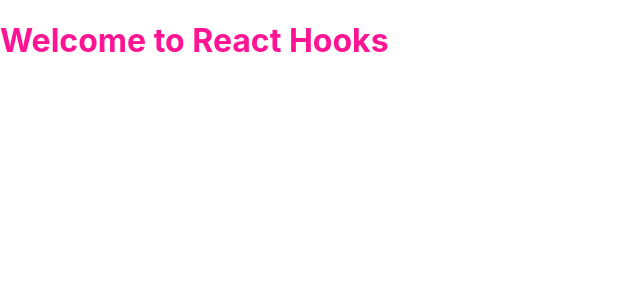
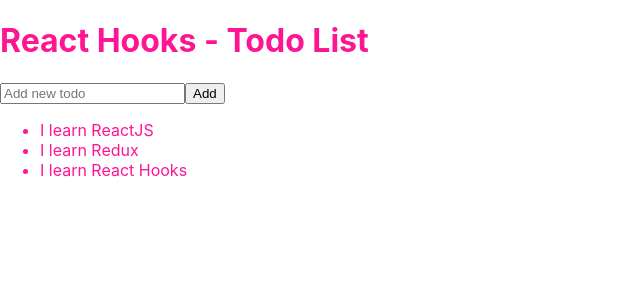
Before and after one commit to SilvirD/React-Practice, a React (Create React App) app: page / in a window 1280 px wide. Shown: the top 300 px of the page, without its empty margins (0-640 px from the left). Built offline with nearby package versions, Linux system fonts and the light colour scheme.

Commit message:
Finish TodoList

```diff
--- a/src/App.js
+++ b/src/App.js
@@ -1,11 +1,46 @@
+import { useState } from "react";
 import "./App.scss";
+import TodoForm from "./components/TodoForm";
 import TodoList from "./components/TodoList";
 
+const TODO_LIST = [
+  { id: 1, title: "I learn ReactJS" },
+  { id: 2, title: "I learn Redux" },
+  { id: 3, title: "I learn React Hooks" },
+];
+
 function App() {
+  const [todoList, setTodoList] = useState(TODO_LIST);
+
+  function handleTodoClick(todo) {
+    console.log(todo);
+    const index = todoList.findIndex((x) => x.id === todo.id);
+    if (index < 0) return;
+
+    const newTodoList = [...todoList];
+    newTodoList.splice(index, 1);
+    setTodoList(newTodoList);
+  }
+
+  function handleTodoFormSubmit(formValues) {
+    console.log("Form submit: ", formValues);
+
+    //add new todo to current todo list
+    const newTodo = {
+      id: Math.random() * 100,
+      ...formValues,
+    };
+    const newTodoList = [...todoList];
+
+    newTodoList.push(newTodo);
+    setTodoList(newTodoList);
+  }
+
   return (
     <div className="app">
-      <h1>Welcome to React Hooks</h1>
-      <TodoList />
+      <h1>React Hooks - Todo List</h1>
+      <TodoForm onSubmit={handleTodoFormSubmit} />
+      <TodoList todos={todoList} onTodoClick={handleTodoClick} />
     </div>
   );
 }
--- /dev/null
+++ b/src/components/TodoForm/index.js
@@ -0,0 +1,49 @@
+import PropTypes from "prop-types";
+import React, { useState } from "react";
+
+TodoForm.propTypes = {
+  onSubmit: PropTypes.func,
+};
+
+TodoForm.defaultProps = {
+  onSubmit: null,
+};
+
+function TodoForm(props) {
+  const { onSubmit } = props;
+
+  const [value, setValue] = useState("");
+
+  function onValueChangeHandler(e) {
+    setValue(e.target.value);
+  }
+
+  function onSubmitHandler(e) {
+    //Prevent reloading browser
+    e.preventDefault();
+    if (!onSubmit) return;
+
+    const formValues = {
+      title: value,
+    };
+
+    value ? onSubmit(formValues) : alert("Input new todo");
+
+    //Reset form
+    setValue("");
+  }
+
+  return (
+    <form action="" onSubmit={onSubmitHandler}>
+      <input
+        type="text"
+        value={value}
+        placeholder="Add new todo"
+        onChange={onValueChangeHandler}
+      />
+      <button>Add</button>
+    </form>
+  );
+}
+
+export default TodoForm;
--- a/src/components/TodoList/index.js
+++ b/src/components/TodoList/index.js
@@ -1,10 +1,34 @@
 import React from "react";
-import "./TodoList.scss";
+import PropTypes from "prop-types";
 
-TodoList.propTypes = {};
+TodoList.propTypes = {
+  todos: PropTypes.array,
+  onTodoClick: PropTypes.func,
+};
+
+TodoList.defaultProps = {
+  todos: [],
+  onTodoClick: null,
+};
 
 function TodoList(props) {
-  return <div></div>;
+  const { todos, onTodoClick } = props;
+
+  function handleClick(todo) {
+    if (onTodoClick) {
+      onTodoClick(todo);
+    }
+  }
+
+  return (
+    <ul className="todo-list">
+      {todos.map((todo) => (
+        <li key={todo.id} onClick={() => handleClick(todo)}>
+          {todo.title}
+        </li>
+      ))}
+    </ul>
+  );
 }
 
 export default TodoList;
```
Also changed, not shown: src/components/TodoForm/TodoForm.scss (added).
